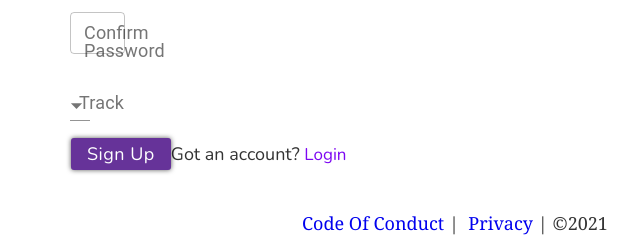
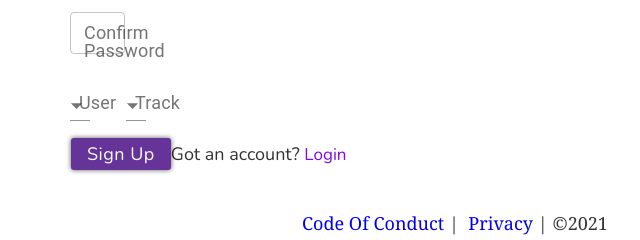
Before and after one commit to Nicanor008/shoman-FE, a Gatsby site: page /auth/register in a window 1280 px wide. Shown: the part 525-765 px from the top of the page, 578-1218 px from the left. Built offline with nearby package versions, Linux system fonts and the light colour scheme; Gatsby itself is replaced by a stand-in of ours; no server answers.

Commit message:
User type on register

```diff
--- a/src/components/auth/signup/signup.js
+++ b/src/components/auth/signup/signup.js
@@ -38,6 +38,7 @@ export default function SignUpComponent() {
   const [username, setUsername] = useState("")
   const [password, setPassword] = useState("")
   const [track, setTrack] = useState("")
+  const [userRole, setUserRole] = useState("")
   const [pass, setPass] = useState("")
 
   //api errors
@@ -70,6 +71,7 @@ export default function SignUpComponent() {
           password: password,
           Username: username,
           track: track,
+          userType: userRole,
           passwordConfirm: pass,
         },
         false
@@ -161,6 +163,23 @@ export default function SignUpComponent() {
         {passErrors && (
           <span className={classes.errorMessage}>{passErrors}</span>
         )}
+
+        {/* userType */}
+        <FormControl className={classes.formControl}>
+          <InputLabel id="demo-simple-select-label" className={classes.label}>
+            User
+          </InputLabel>
+          <Select
+            labelId="demo-simple-select-label"
+            id="demo-simple-select"
+            onChange={(e) => setUserRole(e.target.value)}
+          >
+            <MenuItem value="mentee">Mentee</MenuItem>
+            <MenuItem value="mentor">Mentor</MenuItem>
+          </Select>
+        </FormControl>
+
+
         {/* select track */}
         <FormControl className={classes.formControl}>
           <InputLabel id="demo-simple-select-label" className={classes.label}>
```
